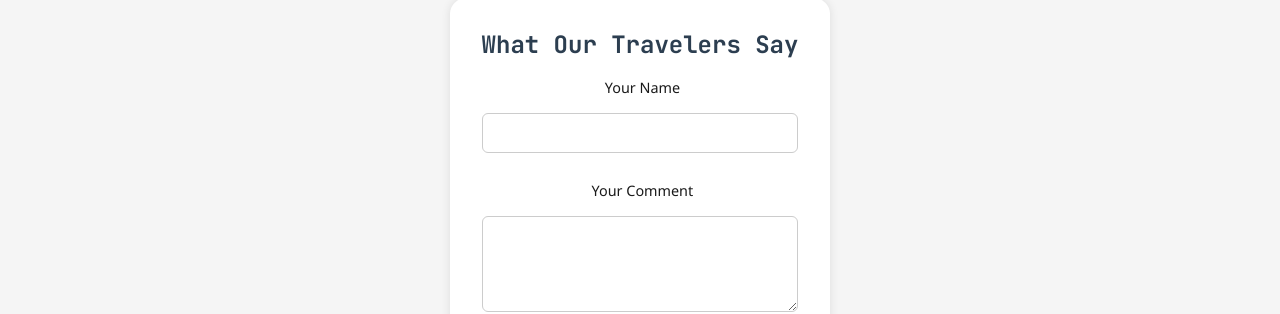
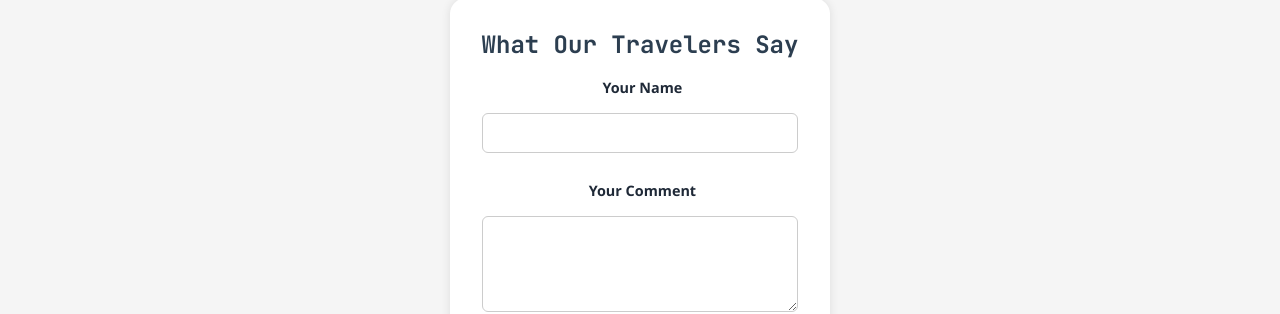
Before and after one commit to eoreilly0906/Travel-Easy, a React (Vite) app in the folder client/: page /testimonial in a window 1280 px wide. Shown: the part 320-634 px from the top of the page. Built offline with nearby package versions, Linux system fonts and the light colour scheme.

Commit message:
css-update

```diff
--- a/client/src/pages/Testimonial.css
+++ b/client/src/pages/Testimonial.css
@@ -44,6 +44,17 @@
   background-color: #1d4ed8;
 }
 
+.your-name {
+  font-weight: 600;
+  color: #1f2937;
+  margin-bottom: 0.5rem;
+}
+.your-comment {
+   font-weight: 600;
+  color: #1f2937;
+  margin-bottom: 0.5rem;
+}
+
 .testimonial-list {
   margin-top: 2rem;
 }
--- a/client/src/pages/Testimonial.tsx
+++ b/client/src/pages/Testimonial.tsx
@@ -30,7 +30,7 @@ const Testimonial: React.FC = () => {
 
       <form onSubmit={handleSubmit} className="testimonial-form">
         <div>
-          <label htmlFor="name" className="block text-sm font-medium" >Your Name</label>
+          <label htmlFor="name" className="your-name" >Your Name</label>
           <input
             id="name"
             type="text"
@@ -42,7 +42,7 @@ const Testimonial: React.FC = () => {
         </div>
 
         <div>
-          <label htmlFor="message" className="block text-sm font-medium">Your Comment</label>
+          <label htmlFor="message" className="your-comment">Your Comment</label>
           <textarea
             id="message"
             rows={4}
```
